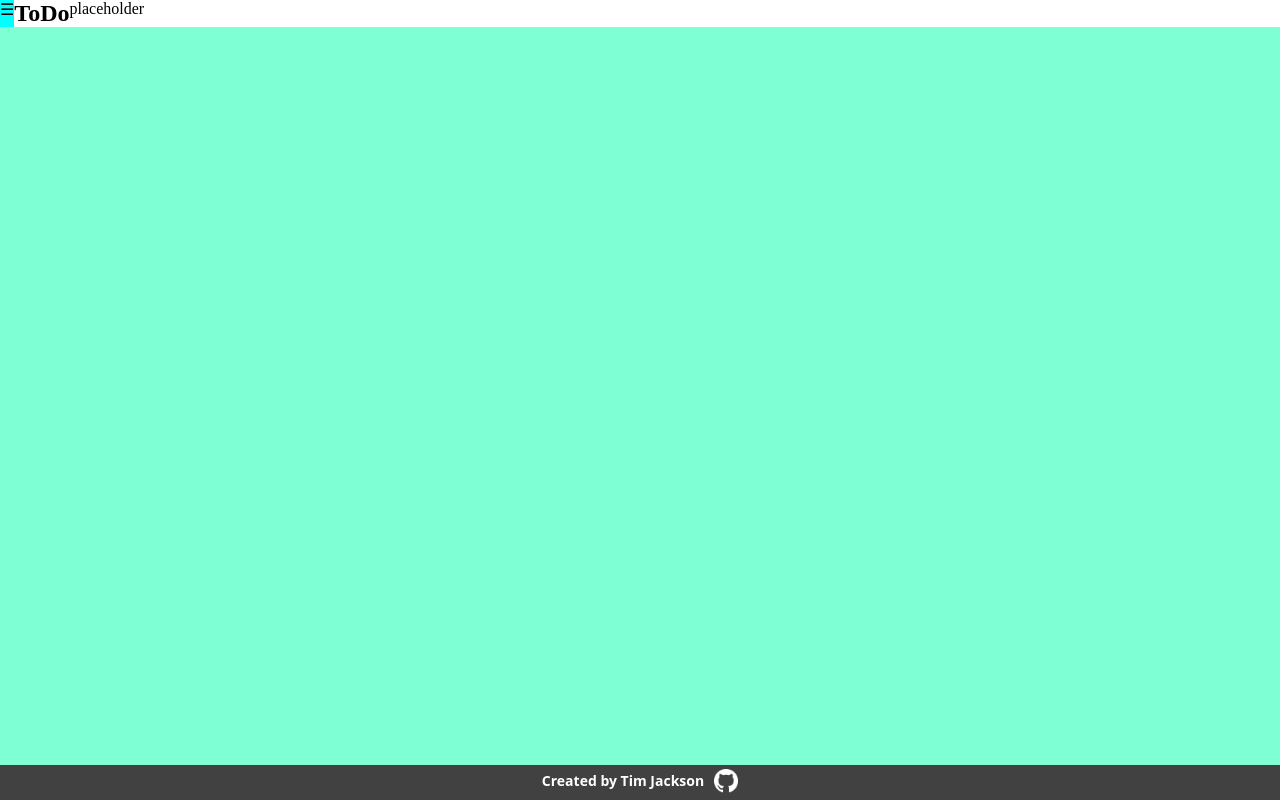
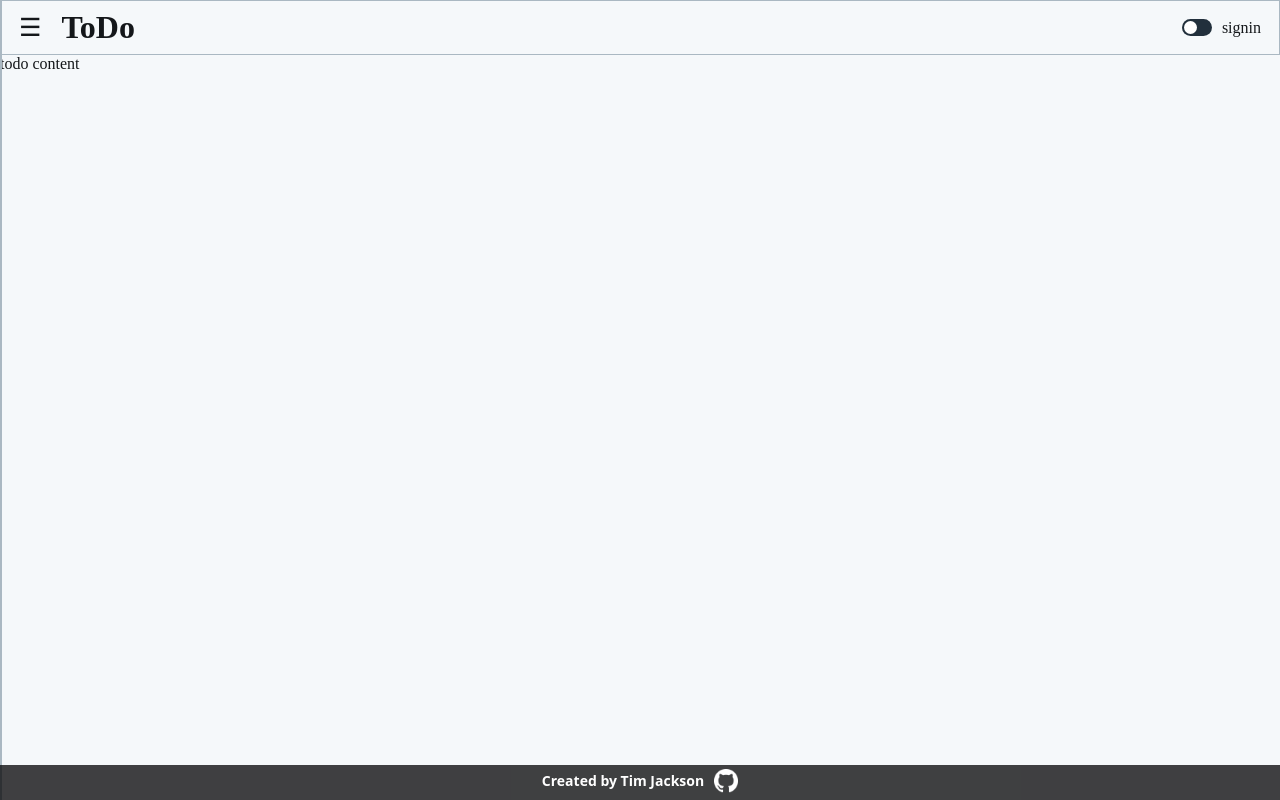
Before and after one commit to timjacksonm/ToDo-List, a plain HTML site: page index.html in a window 1280 px wide. Drawn offline with Linux system fonts and the light colour scheme.

Commit message:
created html structure and css styling

```diff
--- a/index.html
+++ b/index.html
@@ -9,11 +9,24 @@
 <body>
     <div id="content">
         <header class="header">
-            <nav class="navButton">☰</nav>
-            <h2>ToDo</h2>
-            <div>placeholder</div>
+            <a href="javascript:void(0)" onclick="openNav()" class="navButton">☰</a>
+            <h1 class="title">ToDo</h1>
+            <label class="switch">
+                <input type="checkbox">
+                <span class="slider round"></span>
+              </label>
+            <a href="#" class="signin">signin</a>
         </header>
-        <main></main>
+        <nav id="mySidenav" class="sidenav">
+            <a href="javascript:void(0)" class="closebtn" onclick="closeNav()">&times;</a>
+            <a href="#">All</a>
+            <a href="#">Today</a>
+            <a href="#">Week</a>
+            <a href="#">Month</a>
+        </nav>
+        <main>
+            <div>todo content</div>
+        </main>
         <footer class="footer">
             <div>
                 <div>Created by Tim Jackson</div>
@@ -24,5 +37,31 @@
         </footer>
     </div>
     <script src="main.js"></script>
+    <script>
+        function openNav() {
+          document.getElementById("mySidenav").style.width = "250px";
+        }
+        function closeNav() {
+          document.getElementById("mySidenav").style.width = "0";
+        }
+    </script>
+    <script>
+        let root = document.documentElement;
+        //light mode
+        // root.style.setProperty('--background-one', '#f5f8fa')
+        // root.style.setProperty('--background-two', '#1da1f2')
+        // root.style.setProperty('--border-color', '#aab8c2')
+        // root.style.setProperty('--hover-color', 'rgba(29, 161, 242, 0.1)')
+        // root.style.setProperty('--primary-text', '#14171a')
+        // root.style.setProperty('--secondary-text', '#657786')
+        // //dark mode
+        // root.style.setProperty('--background-one', '#15202B')
+        // root.style.setProperty('--background-two', '#1da1f2')
+        // root.style.setProperty('--border-color', '#192734')
+        // root.style.setProperty('--hover-color', '#22303C')
+        // root.style.setProperty('--primary-text', '#FFFFFF')
+        // root.style.setProperty('--secondary-text', '#8899A6')
+
+    </script>
 </body>
 </html>
--- a/style.css
+++ b/style.css
@@ -1,6 +1,14 @@
 * {
   margin: 0;
   padding: 0;
+}
+:root {
+  --background-one: #f5f8fa;
+  --background-two: #1da1f2;
+  --border-color: #aab8c2;
+  --hover-color: rgba(29, 161, 242, 0.1);
+  --primary-text: #14171a;
+  --secondary-text: #657786;
 }
 #content {
   margin: 0;
@@ -8,21 +16,123 @@
   height: 100vh;
   display: flex;
   flex-direction: column;
+  background-color: var(--background-one);
+  color: var(--primary-text);
 }
 /* HEADER | TOP OF PAGE */
 .header {
+  padding: 8px;
   display: flex;
+  border: 1px solid var(--border-color);
+  align-items: center;
+}
+.navButton {
+  font-size: 25px;
+  text-decoration: none;
+  color: var(--primary-text);
+}
+.navButton:hover {
+  color: var(--background-two);
+}
+.navButton,
+.title,
+.signin {
+  color: var(--primary-text);
+  text-decoration: none;
+  padding-right: 10px;
+  padding-left: 10px;
+}
+.title {
+  flex: 1;
+}
+.switch {
+  position: relative;
+  display: inline-block;
+  width: 30px;
+  height: 17px;
+}
+.switch input {
+  opacity: 0;
+  width: 0;
+  height: 0;
+}
+.slider {
+  position: absolute;
+  cursor: pointer;
+  top: 0;
+  left: 0;
+  right: 0;
+  bottom: 0;
+  background-color: #22303c;
+  -webkit-transition: 0.4s;
+  transition: 0.4s;
+}
+.slider:before {
+  position: absolute;
+  content: "";
+  height: 13px;
+  width: 13px;
+  left: 2px;
+  bottom: 2px;
+  background-color: #ffffff;
+  -webkit-transition: 0.4s;
+  transition: 0.4s;
+}
+input:checked + .slider {
+  background-color: #1da1f2;
+}
+input:focus + .slider {
+  box-shadow: 0 0 1px #1da1f2;
+}
+input:checked + .slider:before {
+  -webkit-transform: translateX(13px);
+  -ms-transform: translateX(13px);
+  transform: translateX(13px);
+}
+.slider.round {
+  border-radius: 34px;
+}
+.slider.round:before {
+  border-radius: 50%;
 }
 /* NAV | SIDEBAR MENU */
-nav {
-  background-color: aqua;
+.sidenav {
+  height: 100%;
+  width: 0;
+  position: fixed;
+  z-index: 1;
+  top: 0;
+  left: 0;
+  background-color: var(--background-one);
+  border: 1px solid var(--border-color);
+  overflow-x: hidden;
+  padding-top: 60px;
+  transition: 0.5s;
 }
-.navButton {
-  /* font-size: 58px; */
+.sidenav a {
+  padding: 8px 8px 8px 32px;
+  text-decoration: none;
+  font-size: 25px;
+  color: var(--primary-text);
+  display: block;
+  transition: 0.3s;
+}
+.closebtn {
+  padding: 8px !important;
+}
+.sidenav a:hover {
+  color: var(--background-two);
+  background-color: var(--hover-color);
+}
+.sidenav .closebtn {
+  position: absolute;
+  top: 0;
+  right: 25px;
+  font-size: 36px;
+  margin-left: 50px;
 }
 /* MAIN | CENTER OF PAGE  */
 main {
-  background-color: aquamarine;
   flex: 1;
 }
 /* FOOTER | BOTTOM OF PAGE */
@@ -39,6 +149,7 @@ main {
   line-height: 6px;
   border-bottom: 3px solid transparent;
   text-shadow: 0px 0px 1px transparent;
+  z-index: 2;
 }
 .logo {
   padding-left: 10px;
```
